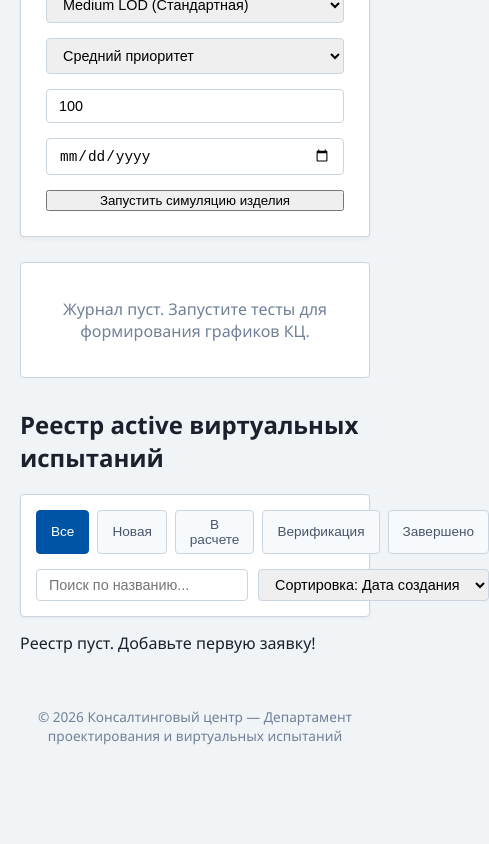
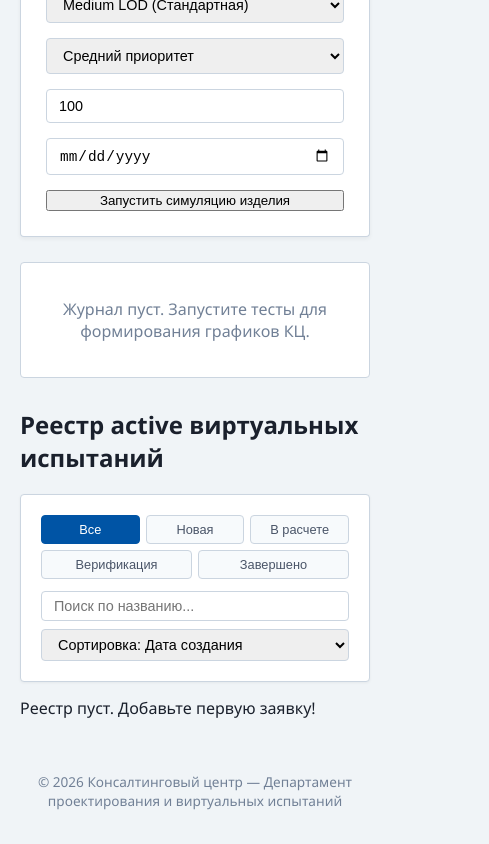
Before and after one commit to kilzut99-cyber/spa-mini-practice, a React (Create React App) app: page / in a window 390 px wide. Shown: the part 507-1351 px from the top of the page, 489 px wide, since content can reach past the window. Before the commit the page ends 1286 px from the top, so only its background shows below. Built offline with nearby package versions, Linux system fonts and the light colour scheme.

Commit message:
Еще одна

```diff
--- a/src/App.css
+++ b/src/App.css
@@ -210,54 +210,157 @@ body {
   box-shadow: 0 0 0 3px rgba(0, 84, 165, 0.15); /* Мягкое синее свечение */
 }
 
-/* 8. МОБИЛЬНАЯ АДАПТАЦИЯ (Responsive) */
+/* ==========================================================================
+   8. МОБИЛЬНАЯ АДАПТАЦИЯ (Responsive) И УСТРАНЕНИЕ НАЛОЖЕНИЙ КОНТЕНТА
+   ========================================================================== */
+
 @media (max-width: 1024px) {
-  /* Таблица превращается в карточки */
-  .registry-table thead { display: none; }
-
-  .t-row {
-    display: block;
-    margin-bottom: 15px;
-    border: 2px solid var(--1c-blue);
-    border-radius: 8px;
-    background: white !important;
+  /* Полностью деструктурируем таблицу и ее внутренние узлы */
+  .registry-table,
+  .registry-table tbody {
+    display: block !important;
+    width: 100% !important;
+    border: none !important;
+    background: transparent !important;
   }
 
-  .t-row td {
-    display: flex;
-    justify-content: space-between;
-    padding: 10px 15px;
-    border: none;
-    border-bottom: 1px solid #edf2f7;
+  /* Скрытие статической шапки таблицы */
+  .registry-table thead {
+    display: none !important;
   }
 
-  .t-row td::before {
-    content: attr(data-label); /* Вывод заголовка из HTML-атрибута */
-    font-weight: bold;
-    color: var(--1c-blue);
-    font-size: 0.8rem;
+  /* Трансформация строки в обособленный изолированный контейнер-карточку */
+  .t-row,
+  .registry-table tr {
+    display: block !important;
+    margin-bottom: 20px !important;
+    border: 2px solid var(--1c-blue) !important;
+    border-radius: 8px !important;
+    background: white !important;
+    padding: 15px !important; /* Внутренние отступы безопасности */
+    box-sizing: border-box !important;
+    width: 100% !important;
+    box-shadow: 0 2px 4px rgba(0,0,0,0.05) !important;
+  }
+
+  /* Перевод ячеек td в вертикальный стек (Label сверху, Value снизу) */
+  .t-row td,
+  .registry-table td {
+    display: flex !important;
+    flex-direction: column !important; /* Форсируем вертикальное выстраивание */
+    align-items: flex-start !important; /* Все тексты прижимаем к левому краю */
+    padding: 8px 0 !important;
+    border: none !important;
+    border-bottom: 1px dashed #edf2f7 !important; /* Мягкий разделитель между блоками полей */
+    width: 100% !important;
+    box-sizing: border-box !important;
+    text-align: left !important;
+    white-space: normal !important; /* Разрешаем перенос контента */
+  }
+
+  /* Кнопки деструктивных действий центрируем в самом низу карточки */
+  .t-row td:last-child,
+  .registry-table td:last-child {
+    border-bottom: none !important;
+    align-items: center !important;
+    justify-content: center !important;
+    padding-top: 15px !important;
+  }
+
+  /* Стилизация динамических подписей полей, генерируемых из data-label */
+  .t-row td::before,
+  .registry-table td::before {
+    content: attr(data-label) !important;
+    font-weight: bold !important;
+    color: var(--1c-blue) !important;
+    font-size: 0.85rem !important;
+    margin-bottom: 5px !important; /* Технологический зазор перед значением поля */
+    text-align: left !important;
+    white-space: normal !important; /* Разрешаем длинным подписям переноситься */
+    display: block !important;
+  }
+
+  /* Гарантируем, что дочерние div, select и text внутри td занимают 100% ширины */
+  .t-row td > *,
+  .registry-table td > * {
+    text-align: left !important;
+    width: 100% !important;
+    box-sizing: border-box !important;
   }
 }
 
-/* Фикс наложения текста на экранах смартфонов */
 @media (max-width: 600px) {
-  .t-row td {
-    display: block !important;
-    text-align: right;
-    padding: 8px 15px;
-    border-bottom: 1px dashed #edf2f7;
+  /* Выстраивание элементов сквозного поиска и сортировки друг под другом */
+  .filter-panel-container > div {
+    display: flex !important;
+    flex-direction: column !important;
+    align-items: stretch !important;
+    gap: 12px !important;
+    width: 100% !important;
   }
 
-  .t-row td::before {
-    float: left;
-    margin-bottom: 5px;
-    padding-right: 10px;
+  .filter-panel-container input,
+  .filter-panel-container select {
+    width: 100% !important;
+    margin: 0 !important;
+    box-sizing: border-box !important;
+  }
+}
+
+@media (max-width: 600px) {
+
+  /* 1. Исправление контейнера панели фильтрации и инлайн-флексов */
+  .filter-panel-container,
+  .filter-panel-container > div {
+    display: flex !important;
+    flex-direction: column !important; /* Разворачиваем всю панель строго сверху вниз */
+    align-items: stretch !important;
+    width: 100% !important;
+    gap: 12px !important;
+    box-sizing: border-box !important;
+    padding: 10px !important;
   }
 
-  /* Предотвращение выхода длинных строк за границы карточки */
-  .id-min, .geo-tag {
-    display: inline-block;
-    word-break: break-all;
+  /* 2. Адаптация вкладок (кнопок стадий) — разрешаем им перенос по сетке */
+  .filter-panel-container > div > div:first-child {
+    display: flex !important;
+    flex-wrap: wrap !important; /* Кнопки будут переноситься на новую строку */
+    gap: 6px !important;
+    width: 100% !important;
+    justify-content: flex-start !important;
+  }
+
+  .filter-btn {
+    flex: 1 1 calc(33.33% - 6px) !important; /* Выстраиваем кнопки аккуратно по 3 в ряд */
+    min-width: 80px !important;
+    text-align: center !important;
+    padding: 6px 4px !important;
+    font-size: 0.8rem !important;
+  }
+
+  /* 3. Перевод инпута поиска и селектора сортировки в вертикальный стек */
+  .filter-panel-container > div > div:last-child {
+    display: flex !important;
+    flex-direction: column !important; /* Поиск встанет над сортировкой */
+    align-items: stretch !important;
+    width: 100% !important;
+    gap: 8px !important;
+    margin: 0 !important;
+  }
+
+  .filter-panel-container input,
+  .filter-panel-container select {
+    width: 100% !important; /* Занимают 100% ширины мобильного экрана */
+    margin: 0 !important;
+    box-sizing: border-box !important;
+  }
+
+  /* 4. Финальный стек для полей результатов расчетов в карточке */
+  .t-row td[data-label="Результаты расчетов"] {
+    display: flex !important;
+    flex-direction: column !important; /* Текст запаса и пика встанет друг под другом */
+    align-items: flex-end !important;
+    gap: 4px !important;
   }
 }
 
```
Also changed, not shown: src/components/TaskList.jsx (+40 -8 lines).
